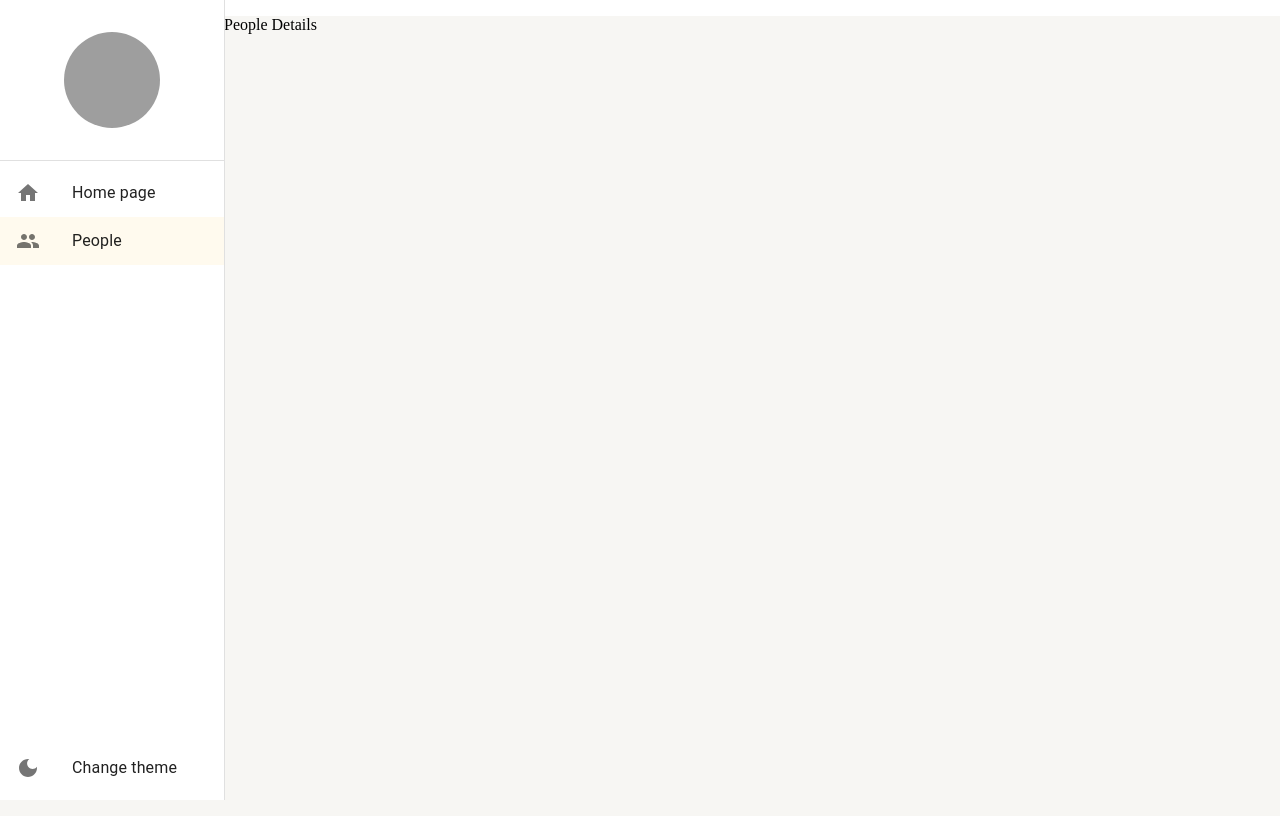
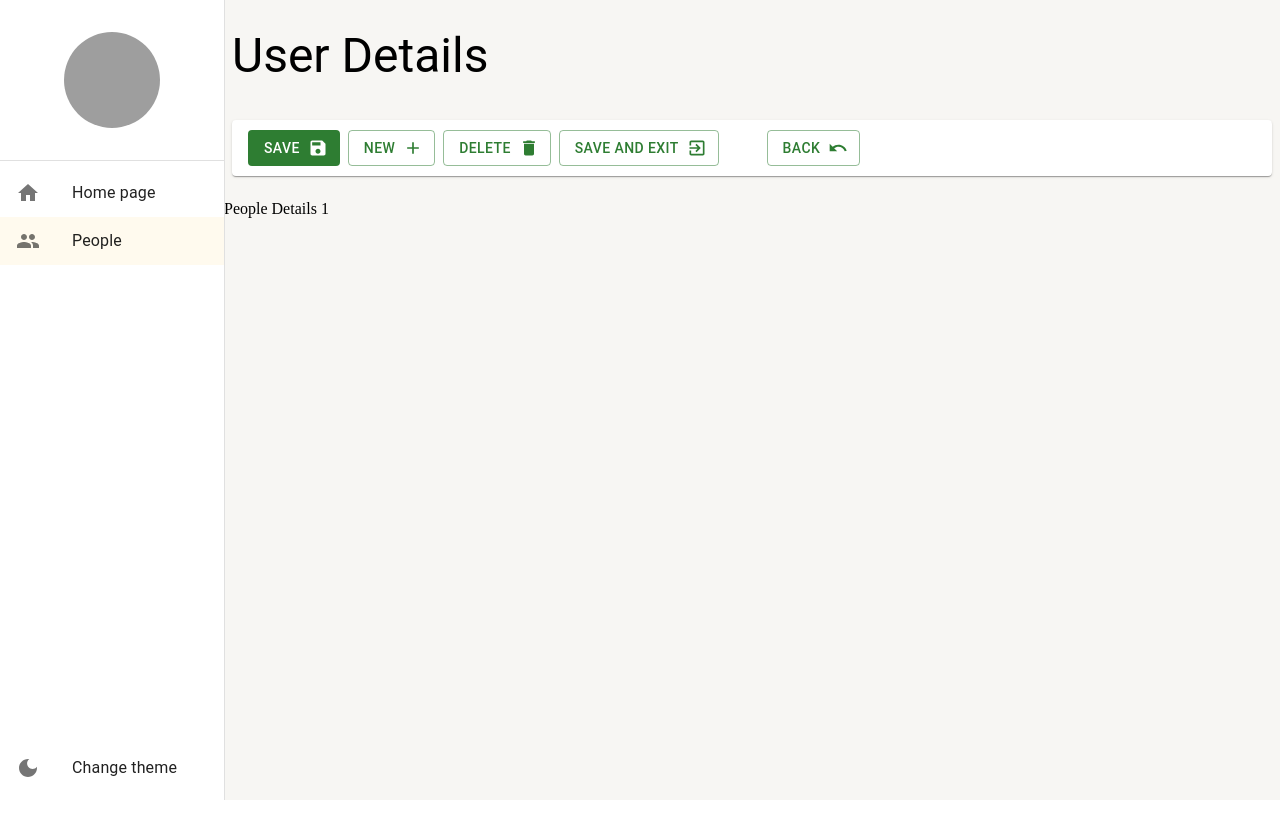
Before and after one commit to Joaovcarvalho23/CityPeople_Manager, a React (Create React App) app: page /people/details/1 in a window 1280 px wide. Built offline with nearby package versions, Linux system fonts and the light colour scheme; grey boxes are pictures that could not be loaded.

Commit message:
tela de novo e edição de registro

```diff
--- a/src/pages/index.ts
+++ b/src/pages/index.ts
@@ -1,2 +1,3 @@
 export * from './dashboard/Dashboard';
 export * from './people/PeopleListing';
+export * from './people/PeopleDetails';
--- /dev/null
+++ b/src/pages/people/PeopleDetails.tsx
@@ -0,0 +1,44 @@
+import React from 'react';
+import { useNavigate, useParams } from 'react-router-dom';
+import { PageBaseLayout } from '../../shared/layouts';
+import { DetailTools } from '../../shared/components';
+
+// type Test = 'id' | 'name' | 'description'
+
+// const testing: Test = 'id';
+// console.log(testing);
+
+export const PeopleDetails: React.FC = () => {
+  const navigate = useNavigate();
+  const {id = 'new'} = useParams<'id'>();
+
+  const handleSave = () => {
+    console.log('Save');
+  };
+
+  const handleDelete = () => {
+    console.log('Delete');
+  };
+
+  return(
+    <PageBaseLayout tittle='User Details'
+      toolsBar={
+        <DetailTools
+          showNewButton = {id !== 'new'}
+          newButtonText='New'
+          showDeleteButton = {id !== 'new'}
+          showSaveAndExitButton
+
+          whenSaveIsPressed={ handleSave }
+          whenSaveAndExitIsPressed={ handleSave }
+          whenDeleteIsPressed={ handleDelete }
+          whenBackIsPressed={() => navigate('/people')}
+          whenNewIsPressed={() => navigate('/people/details/new')}
+        />
+      }
+    >
+
+      <p>People Details {id}</p>
+    </PageBaseLayout>
+  );
+};
--- a/src/pages/people/PeopleListing.tsx
+++ b/src/pages/people/PeopleListing.tsx
@@ -78,6 +78,7 @@ export const PeopleListing: React.FC = () => {
       toolsBar={
         <ListingTools
           newButtonText='New'
+          onPressedNewButton={() => navigate('/people/details/new')}
           showSearchInput
           onChangeSearchText={(text) => setSearchParams({ search: text, page: '1' }, { replace: true })}
           searchText={search}
--- a/src/routes/index.tsx
+++ b/src/routes/index.tsx
@@ -2,7 +2,7 @@
 import { Routes, Route, Navigate } from 'react-router-dom';
 import { useDrawerContext } from '../shared/contexts';
 import { useEffect } from 'react';
-import { PeopleListing, Dashboard } from '../pages';
+import { PeopleListing, Dashboard, PeopleDetails } from '../pages';
 
 export const AppRoutes = () => {
   const { setDrawerOptions } = useDrawerContext();
@@ -25,7 +25,7 @@ export const AppRoutes = () => {
   return(
     <Routes>
       <Route path="/home-page" element={<Dashboard />} />
-      <Route path="/people/details/:id" element={<p>People Details</p>} />
+      <Route path="/people/details/:id" element={<PeopleDetails />} />
       <Route path="/people" element={<PeopleListing />} />
 
       <Route path="*" element={<Navigate to="/home-page"/>}/>
```
